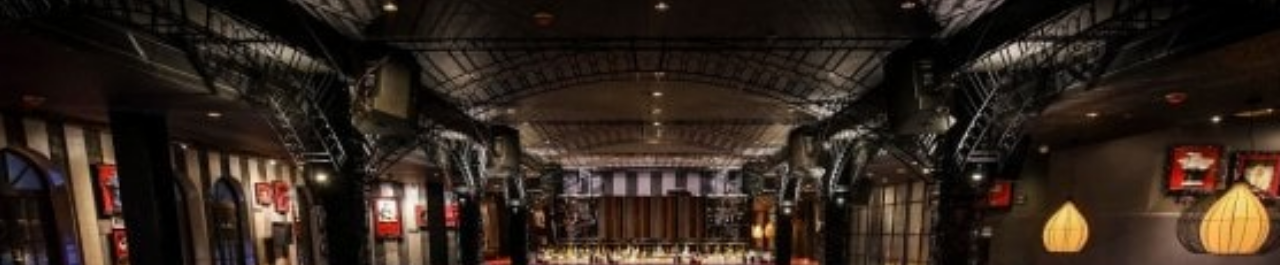
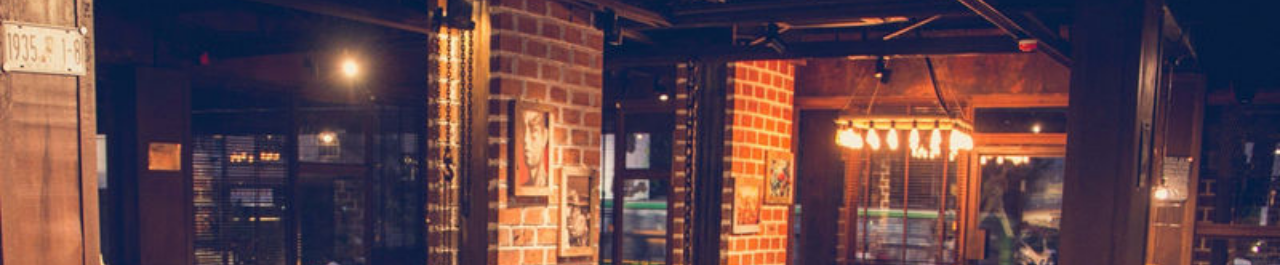
Before and after one commit to AkashNaik21/BikersCafe-, a plain HTML site: page index.html in a window 1280 px wide. Shown: the part 75-340 px from the top of the page. Drawn offline with Linux system fonts and the light colour scheme.

Commit message:
Update PMAIN.css

```diff
--- a/PMAIN.css
+++ b/PMAIN.css
@@ -139,7 +139,7 @@ header .navbar ul li a.active::before{
 /* HOME SECTION */
 .home{
     min-height: 100vh;
-    background-image: url(Images/biker.jpg);
+    background-image: url(Images/driven-cafe.jpg);
     background-size: cover;
     background-position: center;
     padding: 15px;
```
